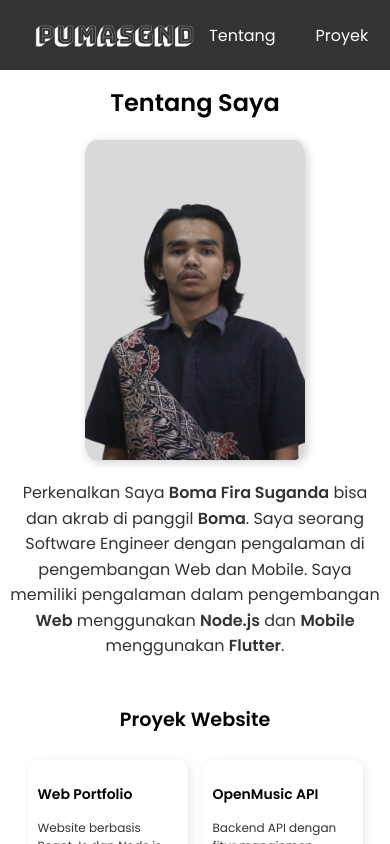
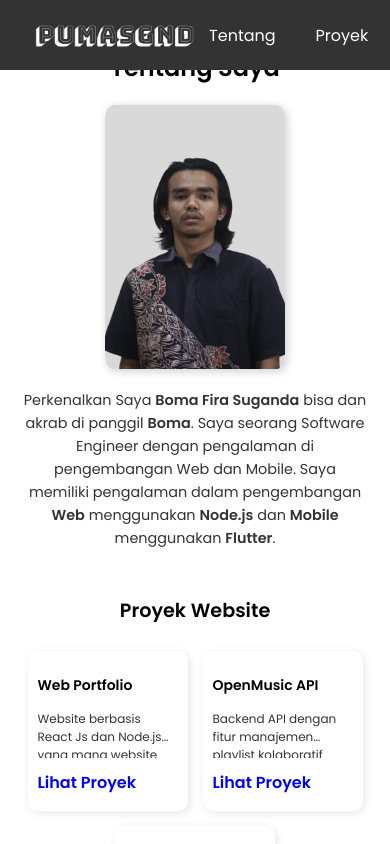
Before and after one commit to PumaSgnd/my-portfolio, a React (Create React App) app: page / in a window 390 px wide. Shown: the top 844 px of the page. Built offline with nearby package versions, Linux system fonts and the light colour scheme.

Commit message:
Update about.css

```diff
--- a/src/css/about.css
+++ b/src/css/about.css
@@ -20,3 +20,20 @@
     line-height: 1.6;
     color: #333;
 }
+
+@media (max-width: 768px) {
+    #about h2 {
+        margin-top: 50px;
+    }
+
+    .profile-photo {
+        width: 100%;
+        max-width: 180px;
+        height: auto;
+    }
+
+    #about p {
+        font-size: 0.9rem;
+        padding: 0 15px;
+    }
+}
```
